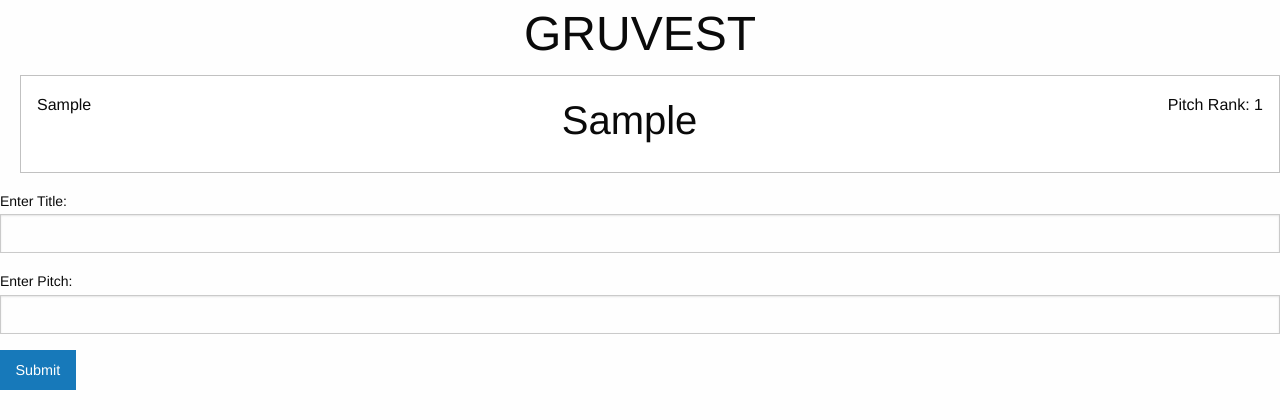
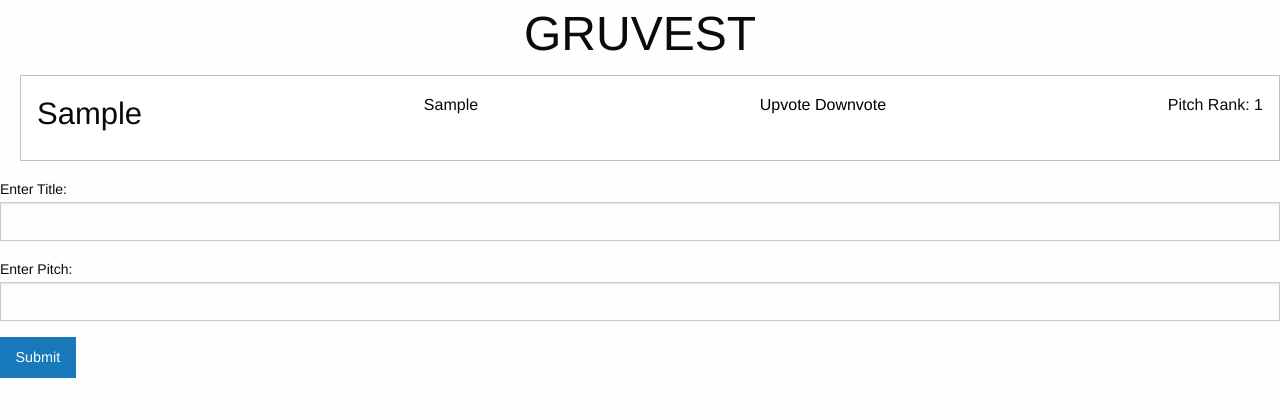
Before and after one commit to ChicoState/Gruvest, a Django app: page / in a window 1280 px wide. Shown: the top 420 px of the page. Run offline with Django 3.2, Linux system fonts and the light colour scheme; tables that the repository leaves empty hold one stand-in row (values such as "Sample post").

Commit message:
Adds upvote and downvote buttons.

```diff
--- a/Gruvest-Django/mysite/myapp/templates/base.html
+++ b/Gruvest-Django/mysite/myapp/templates/base.html
@@ -17,15 +17,15 @@
             <ul>
                 {% for itor in post %}
                     <div class="callout flex-container align-center align-justify">
-
-                        {{itor.header}}
-                        <h2>
-                            {{itor.post}}
-                        </h2>
-
-                         <div>
-                           Pitch Rank: {{itor.vote}}
-                         </div>
+                        <h3>{{itor.header}}</h3>
+						<p>{{itor.post}}</p>
+						<div>
+							<button type="button" onClick={{itor.addUpvote}}>Upvote</button>
+							<button type="button" onClick={{itor.addDownvote}}>Downvote</button>
+						</div>
+                        <div>
+							Pitch Rank: {{itor.vote}}
+                        </div>
                     </div>
                 {% endfor %}
             </ul>
```
